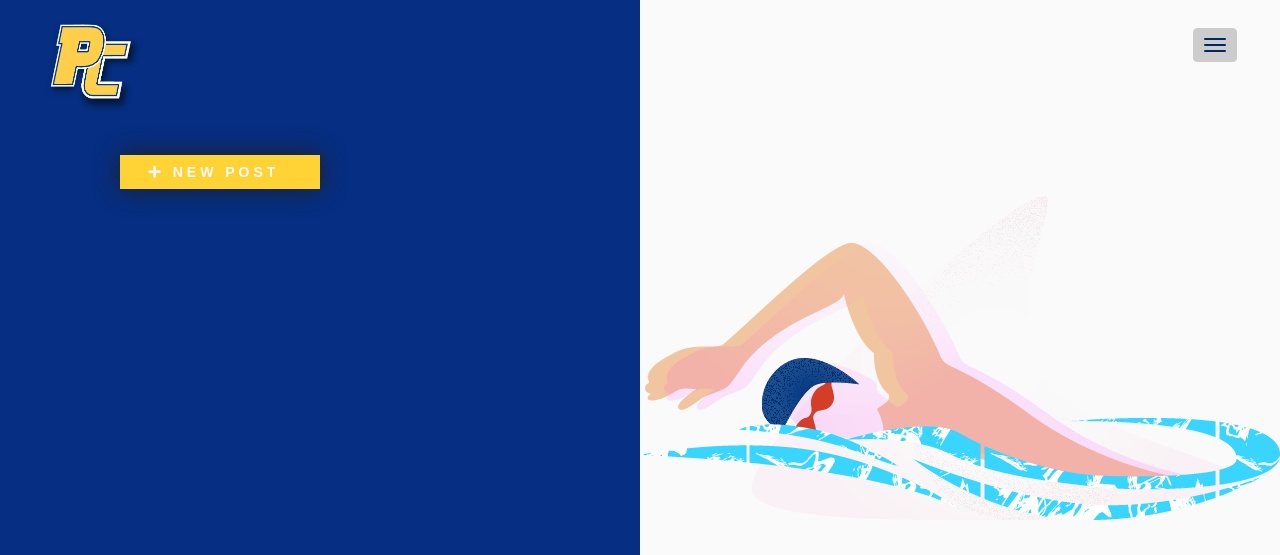
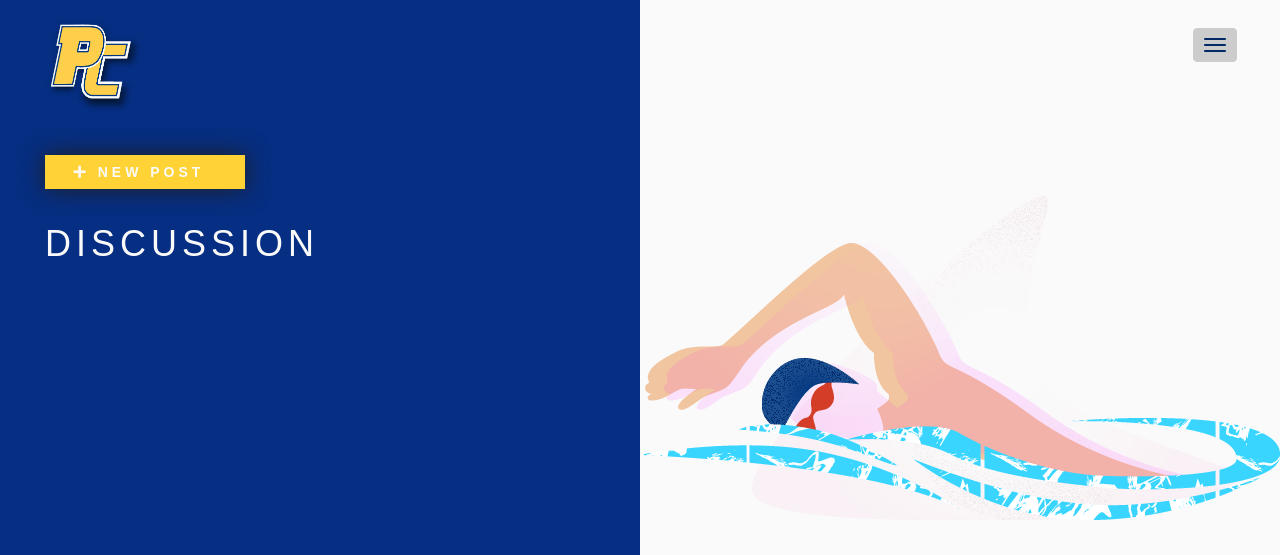
Before and after one commit to david-hub024/PCS_Swimming, a Django app: page /posts/ in a window 1280 px wide. Shown: the top 555 px of the page. Run offline with Django 3.2, Linux system fonts and the light colour scheme; the visitor is signed in with stand-in values (Sample User, id 1); data that the repository does not hold is empty; some libraries are stand-ins or nearby versions; some web fonts are replaced.

Commit message:
post styling alteration to match similar pages

```diff
--- a/posts/templates/posts/posts.html
+++ b/posts/templates/posts/posts.html
@@ -5,16 +5,18 @@
 <br>
 <br>
 <br>
-{% if user.is_authenticated %}
+
 <div class="container posts">
-    <div class="col-xs-hidden col-sm-hidden col-md-5 col-lg-6">
+    <div class="col-xs-hidden col-sm-hidden col-md-6 col-lg-6">
         <br>
         <br>
             <a href="{% url 'new_post' %}" class ='btn btn-md login-btn new-post'> <i class ='fa fa-plus'></i> New Post</a>
         <br>
-    {% endif %}
 
+            <h3 class='heading'>Discussion</h3>
+            <br>
         {% for blog in blogs %}
+            <div class="panel-body post-panels">
                 <br>
                 <h3 class = 'blog-title'>{{ blog.title }}</h3>
                 <br>
@@ -24,7 +26,10 @@
 
                     <p class='info'>Comments: {{ blog.comments.count}}</p>
 
-                        <p><a href="{% url 'post_detail' blog.id %}"  class="btn btn-md login-btn new-post">Read more</a></p>
+                    <p><a href="{% url 'post_detail' blog.id %}"  class="btn btn-md login-btn new-post buy" style='width: auto;'>Read more</a></p>
+            </div>
+            <br>
+            <br>
         {% endfor %}
         <br>
     </div>
--- a/static/css/base.css
+++ b/static/css/base.css
@@ -248,8 +248,9 @@ input:-webkit-autofill:focus {
 
 .posts {
     margin-top: 45px;
-    padding-left: 50px;
-    color: #fafafa;
+    margin-top: 45px;
+    margin-left: 15px;
+    padding-left: 0px;
 }
 
 .new-post {
@@ -261,6 +262,17 @@ input:-webkit-autofill:focus {
 .new-post:hover {
     color: #FFD236;
     text-decoration: none;
+}
+
+.panel-body {
+    padding: 15px;
+    width: 460px;
+    background: #fafafa;
+    box-shadow: 0px 0px 25px #212121;
+}
+
+.post-panels {
+    width: auto;
 }
 
 .blog-title {
@@ -290,15 +302,10 @@ input:-webkit-autofill:focus {
     text-decoration: none;
 }
 
-.panel-body {
-    padding: 15px;
-    width: 460px;
-    background: #fafafa;
-    box-shadow: 0px 0px 25px #212121;
-}
 .items {
     height: 110px;
 }
+
 .items:hover {
     border: 3px solid #FFD236;
 }
@@ -333,9 +340,11 @@ input:-webkit-autofill:focus {
 .dropdown-toggle {
     width: 130px;
 }
+
 .dropdown-menu {
     border: none;
 }
+
 .post-title {
     width: 380px;
 }
@@ -369,8 +378,8 @@ input:-webkit-autofill:focus {
     box-shadow: 0px 0px 10px #d3d3d3;
     height: 500px;
     position: fixed;
-    overflow-y:scroll;
-    overflow-x:hidden;
+    overflow-y: scroll;
+    overflow-x: hidden;
 }
 
 .img-prod {
@@ -401,8 +410,9 @@ h5 {
 
 .heading {
     text-transform: uppercase;
-    letter-spacing: 4px;
+    letter-spacing: 5px;
     font-size: 36px;
+    color: #fafafa;
 }
 
 .meet {
```
Lines whose indentation alone changed are shown as unchanged.
